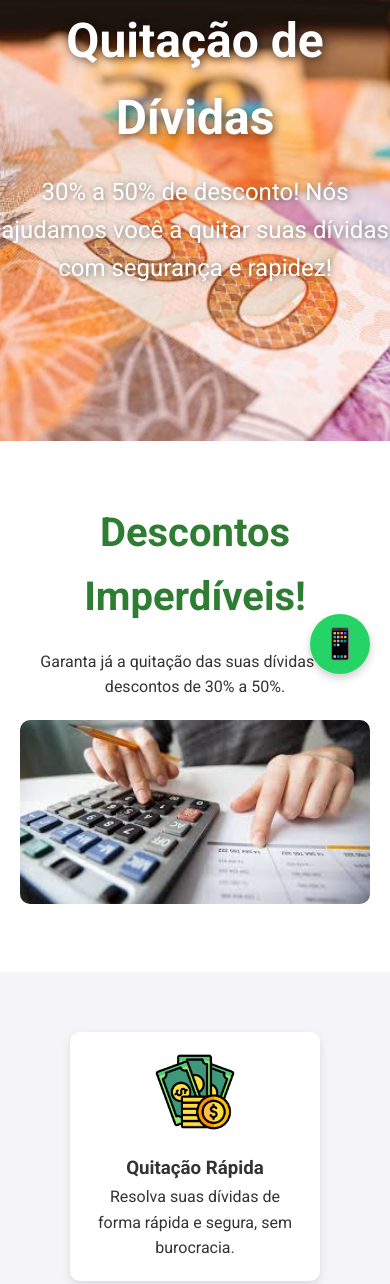
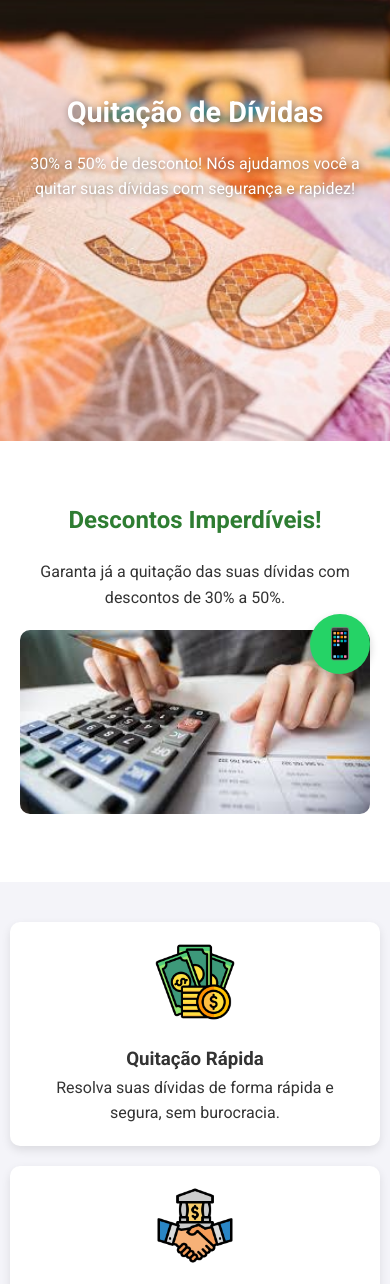
Before and after one commit to quitedividas/renegocie, a plain HTML site: page index.html in a window 390 px wide. Shown: the part 150-1434 px from the top of the page. Drawn offline with Linux system fonts and the light colour scheme.

Commit message:
atualizando o site

```diff
--- a/index.html
+++ b/index.html
@@ -20,6 +20,7 @@
             align-items:center;
             color:#fff;
             text-align:center;
+            padding: 0 20px;
         }
         header h1 { font-size:3rem; text-shadow: 2px 2px 8px rgba(0,0,0,0.6); }
         header p { font-size:1.5rem; margin-top:1rem; text-shadow: 1px 1px 6px rgba(0,0,0,0.5); }
@@ -46,7 +47,8 @@
             padding:20px;
             border-radius:10px;
             text-align:center;
-            width:250px;
+            width:100%;
+            max-width:250px;
             box-shadow: 0 4px 10px rgba(0,0,0,0.1);
             transition: transform 0.3s;
         }
@@ -66,7 +68,8 @@
             padding:20px;
             margin:10px;
             border-radius:10px;
-            width:280px;
+            width:100%;
+            max-width:280px;
             box-shadow: 0 4px 8px rgba(0,0,0,0.1);
             vertical-align:top;
         }
@@ -94,6 +97,24 @@
             text-decoration:none;
         }
         .whatsapp-flutuante a:hover { transform: scale(1.1); }
+
+        /* ===== Media Queries ===== */
+        @media (max-width: 768px) {
+            header h1 { font-size:2.2rem; }
+            header p { font-size:1.2rem; }
+            section.desconto h2 { font-size:2rem; }
+            section.servicos { gap:20px; padding:40px 10px; }
+            section.depoimentos { padding:40px 10px; }
+        }
+
+        @media (max-width: 480px) {
+            header h1 { font-size:1.8rem; }
+            header p { font-size:1rem; }
+            section.desconto h2 { font-size:1.5rem; }
+            section.desconto p { font-size:1rem; }
+            .servico-card, .depoimento-card { max-width:100%; width:100%; }
+        }
+
     </style>
 </head>
 <body>
```
